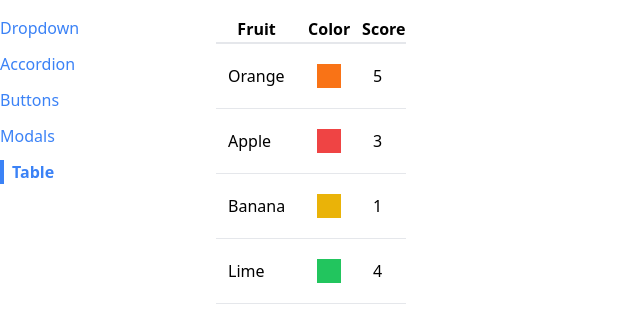
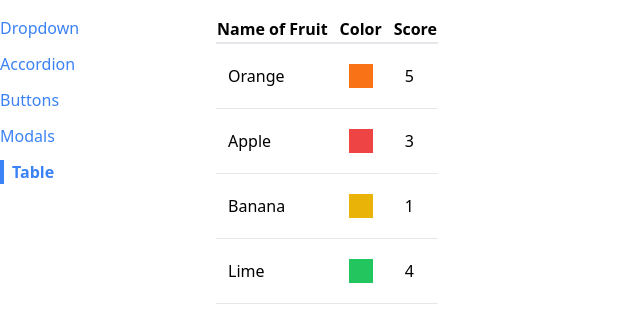
Before and after one commit to shivangi0109/components, a React (Create React App) app: page /table in a window 1280 px wide. Shown: the top 322 px of the page, without its empty margins (0-640 px from the left). Built offline with nearby package versions, Linux system fonts and the light colour scheme.

Commit message:
Dynamic table headers

```diff
--- a/src/components/Table.js
+++ b/src/components/Table.js
@@ -1,4 +1,8 @@
-function Table({ data }) {
+function Table({ data, config }) {
+  const renderedHeaders = config.map((column) => {
+    return <th key={column.label}>{column.label}</th>
+  });
+
   const renderedRows = data.map((fruit) => {
     return (
       <tr key={fruit.name} className="border-b">
@@ -15,9 +19,7 @@ function Table({ data }) {
     <table className="table-auto border-spacing-2">
       <thead>
         <tr className="border-b-2">
-          <th>Fruit</th>
-          <th>Color</th>
-          <th>Score</th>
+          {renderedHeaders}
         </tr>
       </thead>
       <tbody>{renderedRows}</tbody>
--- a/src/pages/TablePage.js
+++ b/src/pages/TablePage.js
@@ -6,10 +6,16 @@ function TablePage() {
     { name: 'Apple', color: 'bg-red-500', score: 3 },
     { name: 'Banana', color: 'bg-yellow-500', score: 1 },
     { name: 'Lime', color: 'bg-green-500', score: 4 }
+  ];
+
+  const config = [
+    { label: 'Name of Fruit' },
+    { label: 'Color' },
+    { label: 'Score' },
   ]
   return (
     <div>
-      <Table data={data} />
+      <Table data={data} config={config} />
     </div>
   );
 }
```
